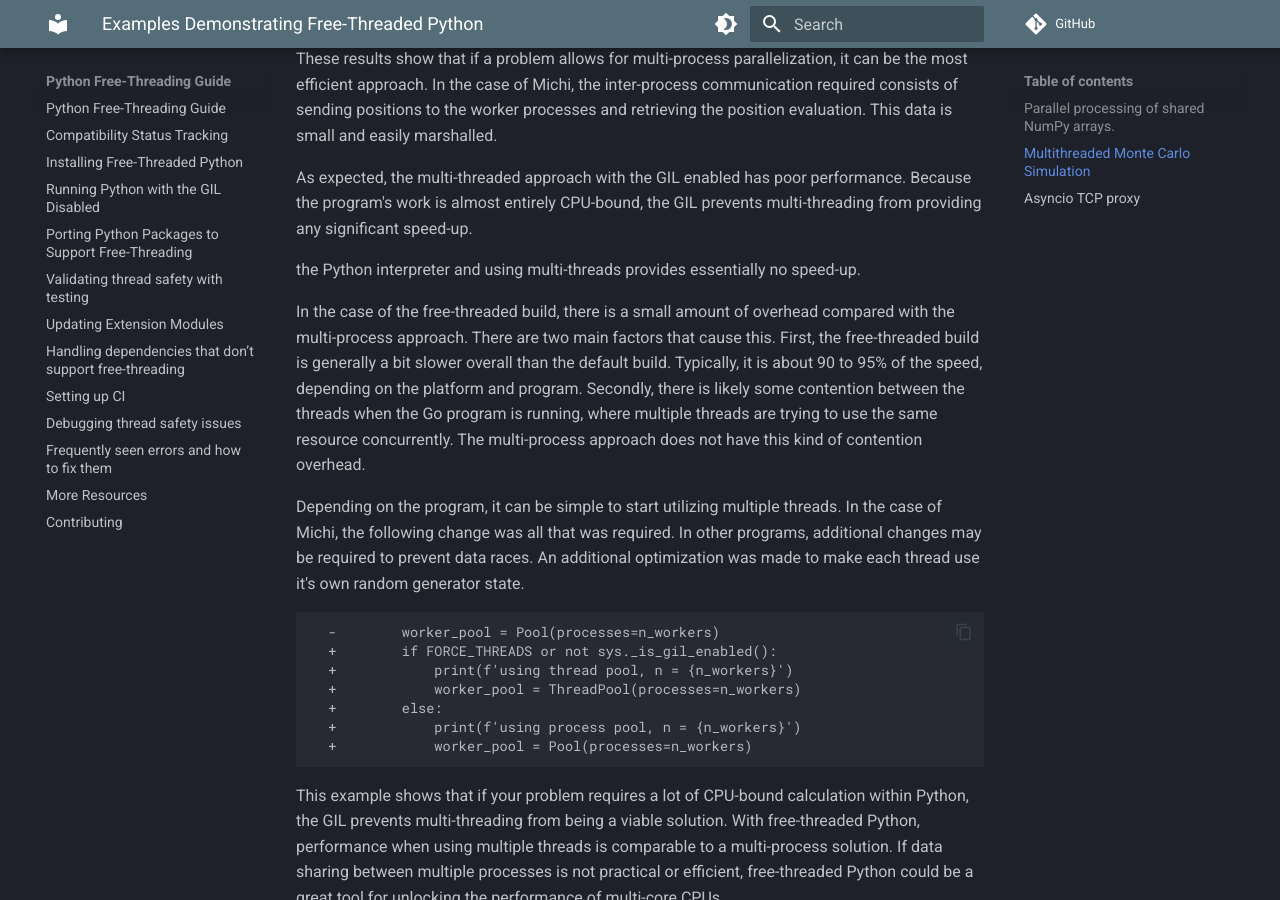
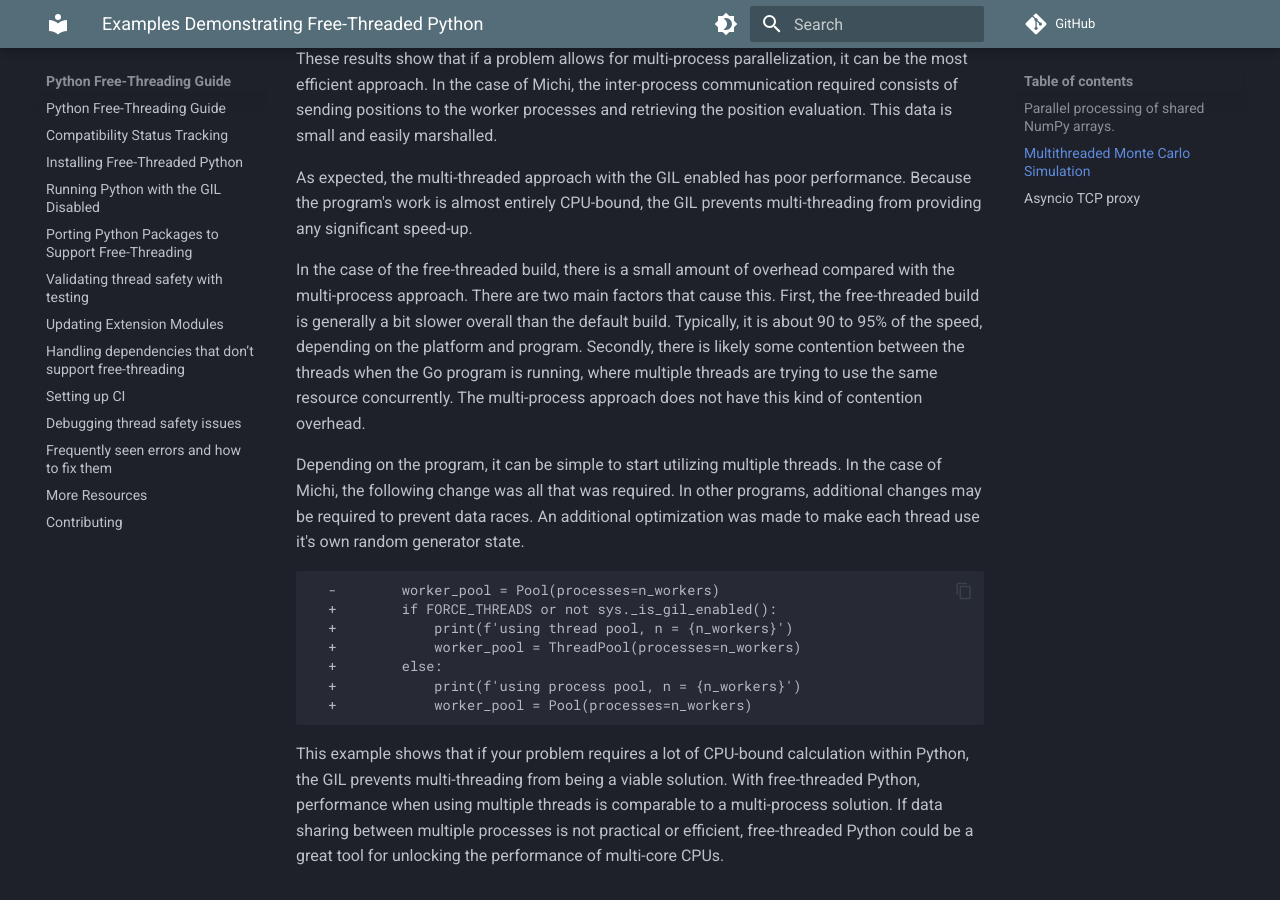
Before and after one commit to Quansight-Labs/free-threaded-compatibility, an MkDocs documentation site: the page built from docs/usage-examples.md, in a window 1280 px wide and 900 px high, scrolled down 1061 px. Built offline with MkDocs 1.6.1 and Material for MkDocs 9.7.7, drawn with Linux system fonts in a browser that asks for light colours; comment, search, counter and statistics services are not loaded.

Commit message:
Remove spurious line.

```diff
--- a/docs/usage-examples.md
+++ b/docs/usage-examples.md
@@ -47,9 +47,6 @@ As expected, the multi-threaded approach with the GIL enabled has poor
 performance. Because the program's work is almost entirely CPU-bound, the GIL
 prevents multi-threading from providing any significant speed-up.
 
-the Python interpreter and using multi-threads provides essentially no
-speed-up.
-
 In the case of the free-threaded build, there is a small amount of overhead
 compared with the multi-process approach. There are two main factors that
 cause this. First, the free-threaded build is generally a bit slower overall
```
